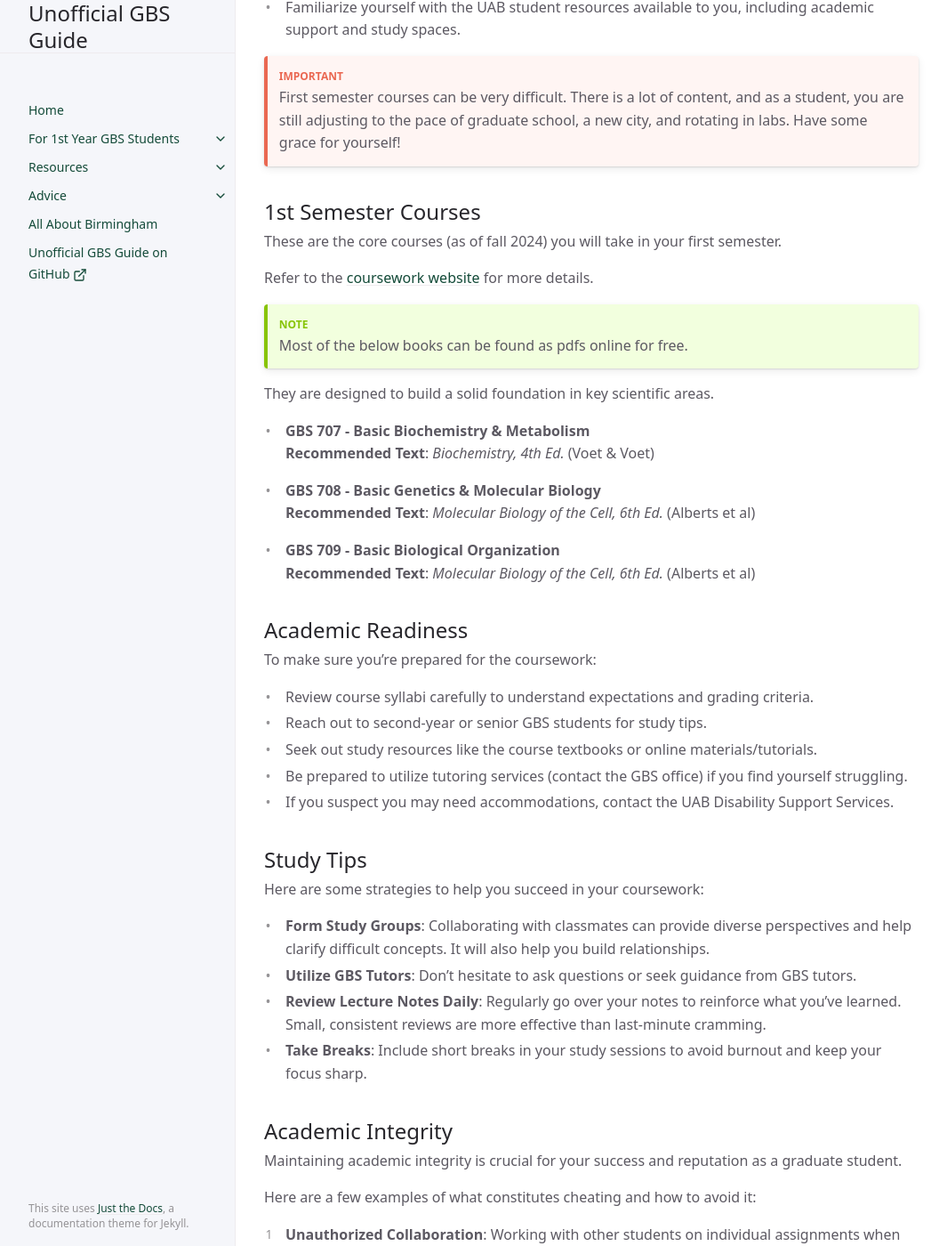
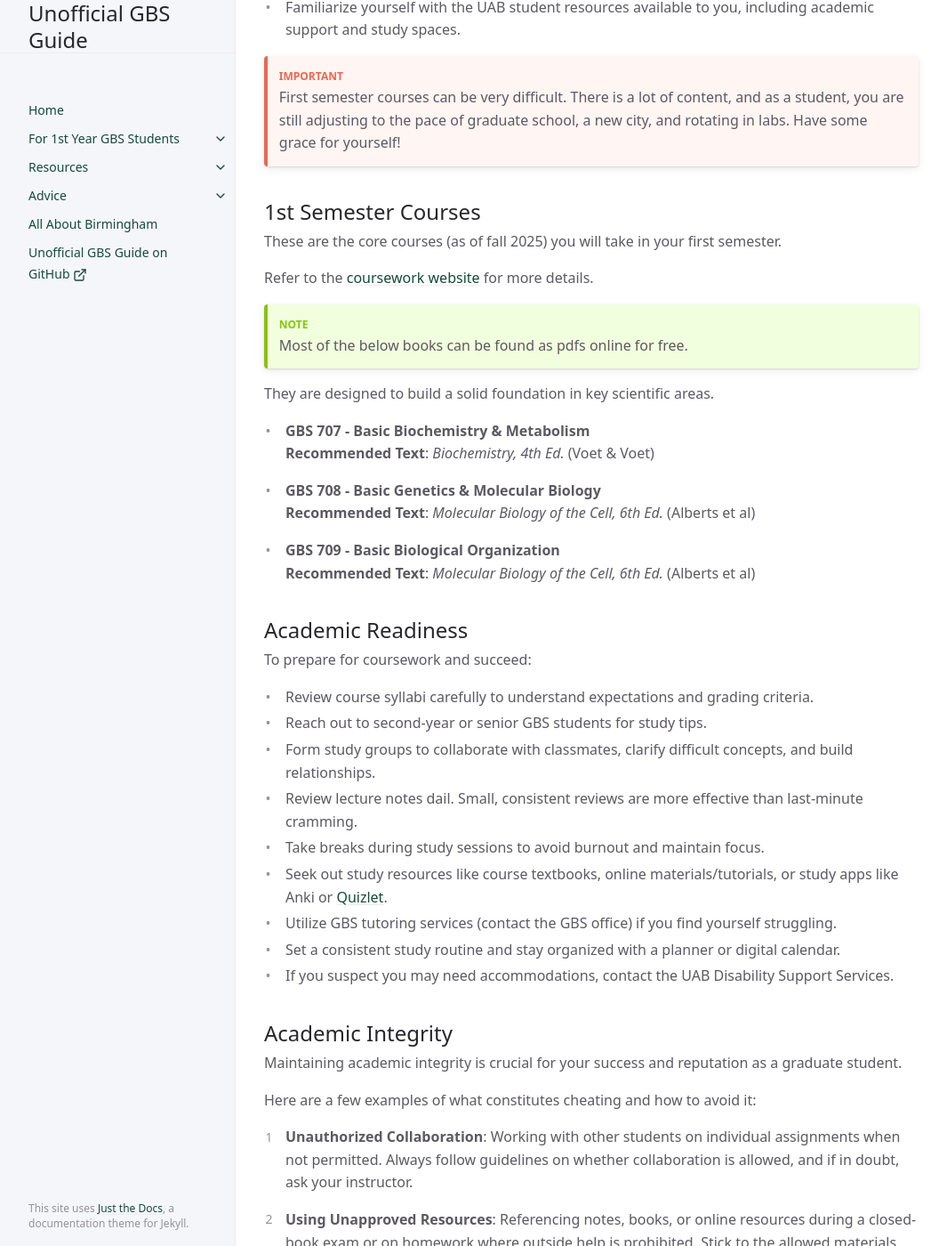
Before and after one commit to sdhutchins/gbs-guide, a Jekyll site: the page built from docs/first-years/core-courses.md, in a window 1280 px wide and 1400 px high, scrolled down 404 px. Shown: the whole window at 89% size, without its empty margins (107-1172 px from the left). Built offline with Jekyll 4.4.1, drawn with Linux system fonts in a browser that asks for light colours; cached includes are drawn as plain includes; some of the changed text lies outside the part shown.

Commit message:
Sweeping fixes.

```diff
--- a/docs/first-years/core-courses.md
+++ b/docs/first-years/core-courses.md
@@ -23,7 +23,7 @@ First semester courses can be very difficult. There is a lot of content, and as
 
 ## 1st Semester Courses
 
-These are the core courses (as of fall 2024) you will take in your first semester.
+These are the core courses (as of fall 2025) you will take in your first semester.
 
 Refer to the [coursework website](https://www.uab.edu/gbs/home/requirements/coursework) for more details.
 
@@ -43,22 +43,17 @@ They are designed to build a solid foundation in key scientific areas.
 
 ## Academic Readiness
 
-To make sure you're prepared for the coursework:
+To prepare for coursework and succeed:
 
 - Review course syllabi carefully to understand expectations and grading criteria.
 - Reach out to second-year or senior GBS students for study tips.
-- Seek out study resources like the course textbooks or online materials/tutorials.
-- Be prepared to utilize tutoring services (contact the GBS office) if you find yourself struggling.
+- Form study groups to collaborate with classmates, clarify difficult concepts, and build relationships.
+- Review lecture notes dail. Small, consistent reviews are more effective than last-minute cramming.
+- Take breaks during study sessions to avoid burnout and maintain focus.
+- Seek out study resources like course textbooks, online materials/tutorials, or study apps like Anki or [Quizlet](https://quizlet.com/).
+- Utilize GBS tutoring services (contact the GBS office) if you find yourself struggling.
+- Set a consistent study routine and stay organized with a planner or digital calendar.
 - If you suspect you may need accommodations, contact the UAB Disability Support Services.
-
-## Study Tips
-
-Here are some strategies to help you succeed in your coursework:
-
-- **Form Study Groups**: Collaborating with classmates can provide diverse perspectives and help clarify difficult concepts. It will also help you build relationships.
-- **Utilize GBS Tutors**: Don’t hesitate to ask questions or seek guidance from GBS tutors.
-- **Review Lecture Notes Daily**: Regularly go over your notes to reinforce what you've learned. Small, consistent reviews are more effective than last-minute cramming.
-- **Take Breaks**: Include short breaks in your study sessions to avoid burnout and keep your focus sharp.
 
 ## Academic Integrity
 
@@ -79,21 +74,11 @@ Here are a few examples of what constitutes cheating and how to avoid it:
 {: .disclaimer }
 These are not the only examples of academic misconduct. Refer to UAB's academic integrity policy or the program director.
 
-## More Resources for Success
+## Resources and Support
 
-Make the most of the resources available to you:
+Make the most of available resources:
 
-- **Library Access**: Use [Lister Hill Library](https://library.uab.edu/locations/lister-hill) (open to 11 PM Mon-Thurs) or [Mervyn H. Sterne Library](https://library.uab.edu/locations/sterne) (24 hours Mon-Thurs) for access to study spaces.
-- **Study Apps**: Consider apps like Anki or [Quizlet](https://quizlet.com/) for effective flashcard-based learning.
+- **Library Access**: Use [Lister Hill Library](https://library.uab.edu/locations/lister-hill) (open to 11 PM Mon-Thurs) or [Mervyn H. Sterne Library](https://library.uab.edu/locations/sterne) (24 hours Mon-Thurs) for study spaces.
 - **Mental Health Support**: Remember that academic pressure can be intense; reach out to counseling services if needed.
 
-## Building Good Habits
-
-Developing effective study habits early on can make a significant difference:
-
-- **Set a Routine**: Consistency is key. Create a study schedule and stick to it. Study a little bit every day.
-- **Stay Organized**: Keep track of assignments, deadlines, and important dates with a planner or digital calendar.
-
-## Conclusion
-
-Remember that the first semester is a time of adjustment. Give yourself the grace to make mistakes and learn from them. You’re not alone in this process—lean on your peers, faculty, and the resources provided to help you succeed.
+Remember that the first semester is a time of adjustment. Give yourself the grace to make mistakes and learn from them. You're not alone in this process—lean on your peers, faculty, and the resources provided to help you succeed.
```
Also changed, not shown: docs/advice/challenges.md (+3 -4 lines), docs/first-years/community.md (+2 -0 lines), docs/first-years/rotations.md (+3 -2 lines), docs/resources/transportation.md (+2 -2 lines).
